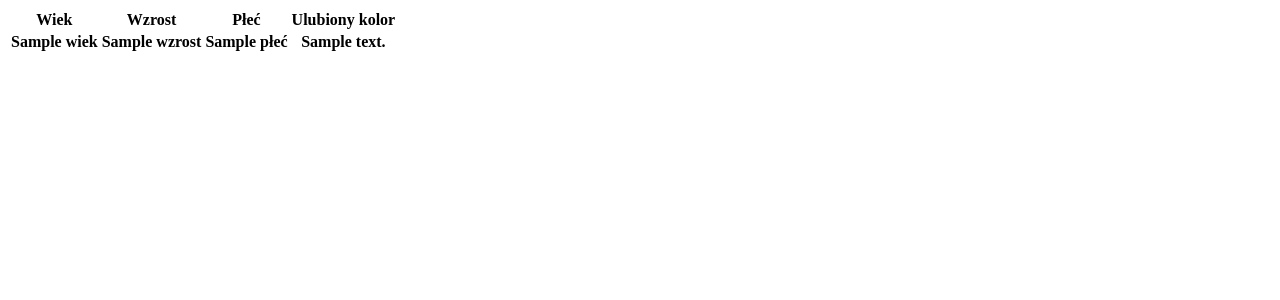
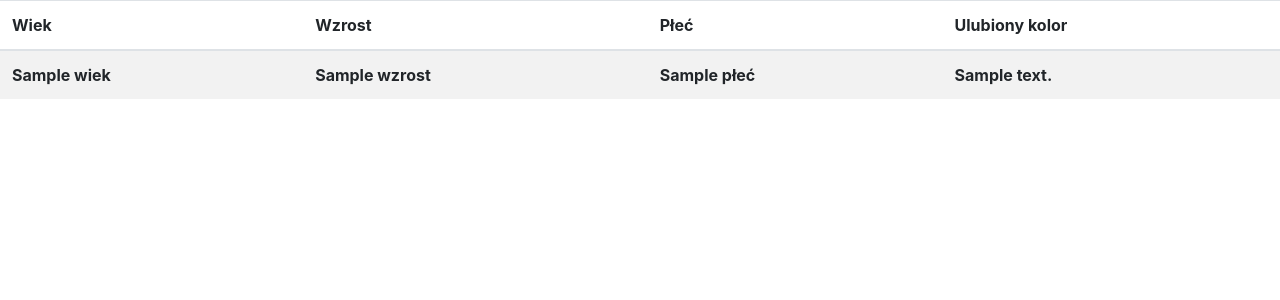
Before and after one commit to NiewierowskiG/ankietaDjango, a Django app: template templates/ankieta/list.html in a window 1280 px wide. Shown: the top 300 px of the page. Run offline with Django 3.2, Linux system fonts and the light colour scheme; the template is opened without the code that fills it: most values are stand-ins (such as "Sample title", 1, 10 or a date in 2020); lists and menus that the app fills with data are empty.

Commit message:
add bootstrap table

```diff
--- a/templates/ankieta/base.html
+++ b/templates/ankieta/base.html
@@ -2,6 +2,7 @@
 <!DOCTYPE html>
 <html lang="en">
 <script src="{% static 'ankieta.js' %}"></script>
+<link rel="stylesheet" href="https://cdn.jsdelivr.net/npm/bootstrap@4.3.1/dist/css/bootstrap.min.css" integrity="sha384-ggOyR0iXCbMQv3Xipma34MD+dH/1fQ784/j6cY/iJTQUOhcWr7x9JvoRxT2MZw1T" crossorigin="anonymous">
 <head>
     <meta charset="UTF-8">
     <title>Title</title>
--- a/templates/ankieta/list.html
+++ b/templates/ankieta/list.html
@@ -1,6 +1,6 @@
 {% extends "ankieta/base.html" %}
 {% block content %}
-    <table class="ankieta_table">
+    <table class="table table-striped">
         <thead>
             <tr>
                 <th>Wiek</th>
```
